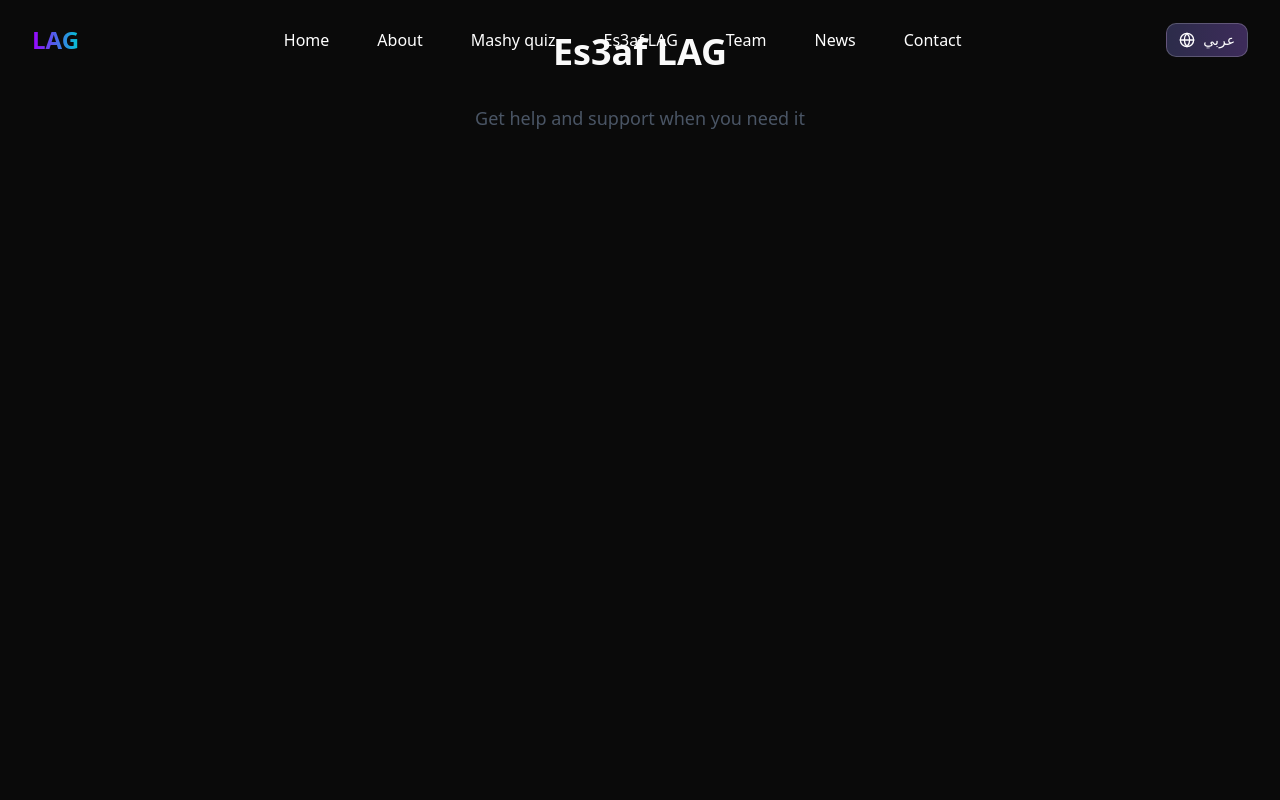
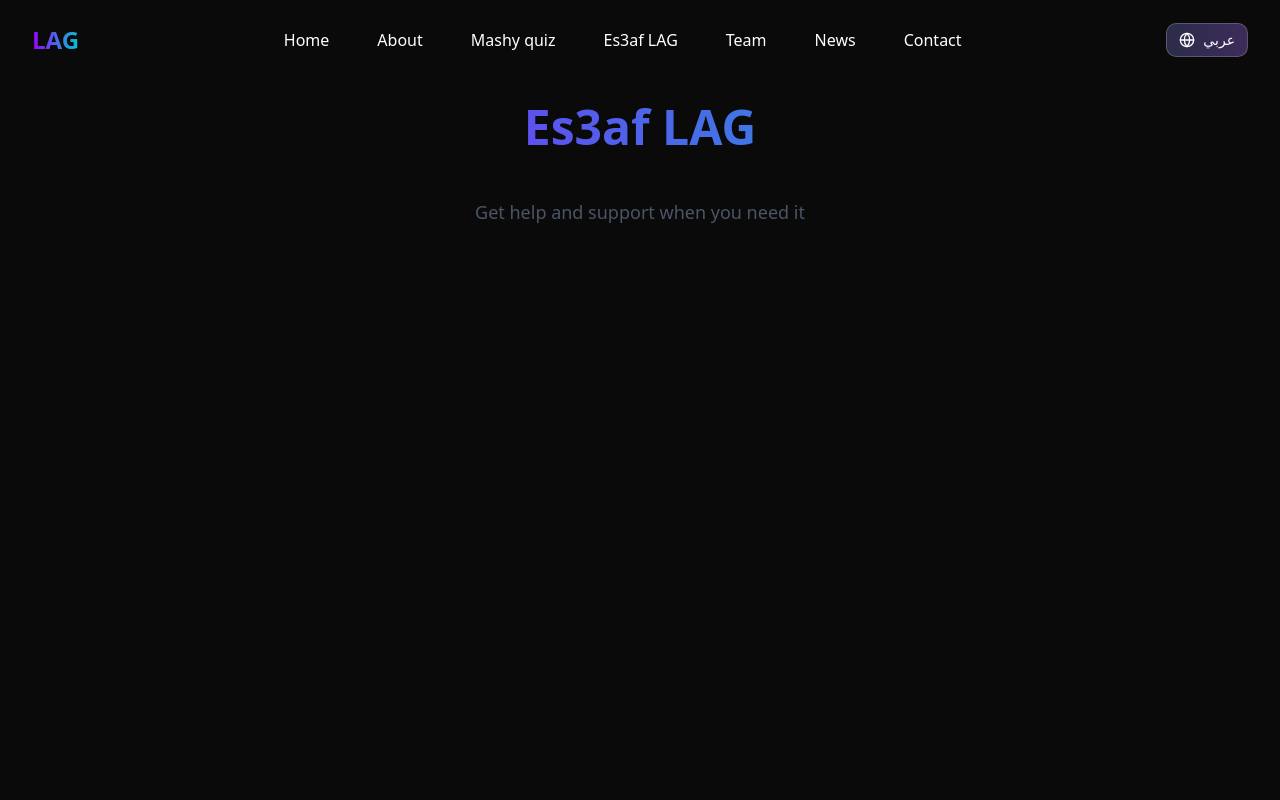
Before and after one commit to A222moq3e/LAG_Website, a Next.js app: page /en/aid in a window 1280 px wide. Shown: the top 800 px of the page. Built offline with nearby package versions, Linux system fonts and the light colour scheme.

Commit message:
whatever

```diff
--- a/app/[locale]/aid/page.js
+++ b/app/[locale]/aid/page.js
@@ -1,18 +1,23 @@
 import React from 'react';
 import { t } from '../../lib/i18n';
+import { Card, CardContent, CardHeader, CardTitle } from '../../components/ui/card';
 
 export default async function Aid({ params }) {
   const { locale } = await params;
   const currentLocale = locale || 'en';
 
   return (
-    <div className="container mx-auto px-4 py-8">
-      <h1 className="text-4xl font-bold text-center mb-8">
-        {t(currentLocale, 'pages.aid.title')}
-      </h1>
-      <p className="text-lg text-center text-gray-600 max-w-2xl mx-auto">
-        {t(currentLocale, 'pages.aid.description')}
-      </p>
+
+    <div className="container mx-auto px-4 py-20">
+      {/* Header Section */}
+      <div className="text-center mb-12">
+        <h1 className="text-5xl font-bold mb-6 main-gradient-text leading-relaxed py-2">
+          {t(currentLocale, 'pages.aid.title')}
+        </h1>
+        <p className="text-lg text-center text-gray-600 max-w-2xl mx-auto">
+          {t(currentLocale, 'pages.aid.description')}
+        </p>
+      </div>
     </div>
   );
 }
```
Also changed, not shown: 1 other file (tests, documents, lock files or other folders).
